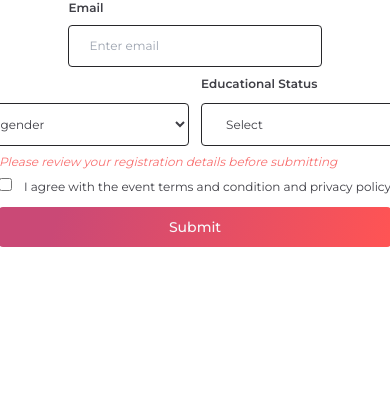
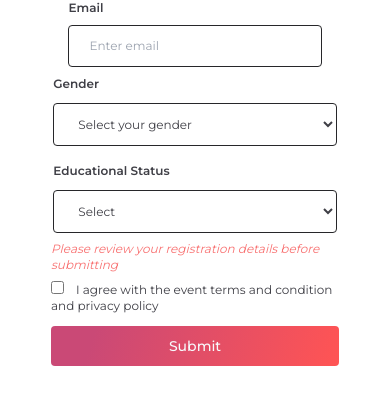
Before and after one commit to NureniJamiu/pleyda, a Next.js app: page /register in a window 390 px wide. Shown: the part 677-1072 px from the top of the page. Before the commit the page ends 956 px from the top, so only its background shows below. Built offline with nearby package versions, Linux system fonts and the light colour scheme.

Commit message:
fix ui layout shift

```diff
--- a/src/components/RegistrationForm.jsx
+++ b/src/components/RegistrationForm.jsx
@@ -102,7 +102,7 @@ const RegistrationForm = () => {
               </div>
             ))}
           </div>
-          <div className="grid grid-cols-2 gap-3 px-5 md:px-0 md:w-full md:gap-3 mt-1">
+          <div className="grid md:grid-cols-2 gap-3 px-5 md:px-0 md:w-full md:gap-3 mt-1">
             <div className="text-left">
               <label className="text-xs font-semibold">Gender</label>
               <select
@@ -129,6 +129,7 @@ const RegistrationForm = () => {
                 <p className="text-xs text-red-500 italic">{errors.gender}</p>
               )}
             </div>
+
             <div className="text-left">
               <label className="text-xs font-semibold">
                 Educational Status
@@ -165,7 +166,7 @@ const RegistrationForm = () => {
               )}
             </div>
           </div>
-          <div className="text-left px-5 md:px-0 md:w-full text-xs">
+          <div className="text-left px-44 md:px-0 md:w-full text-xs">
             <p className="text-red-400 italic my-2">
               Please review your registration details before submitting
             </p>
```
